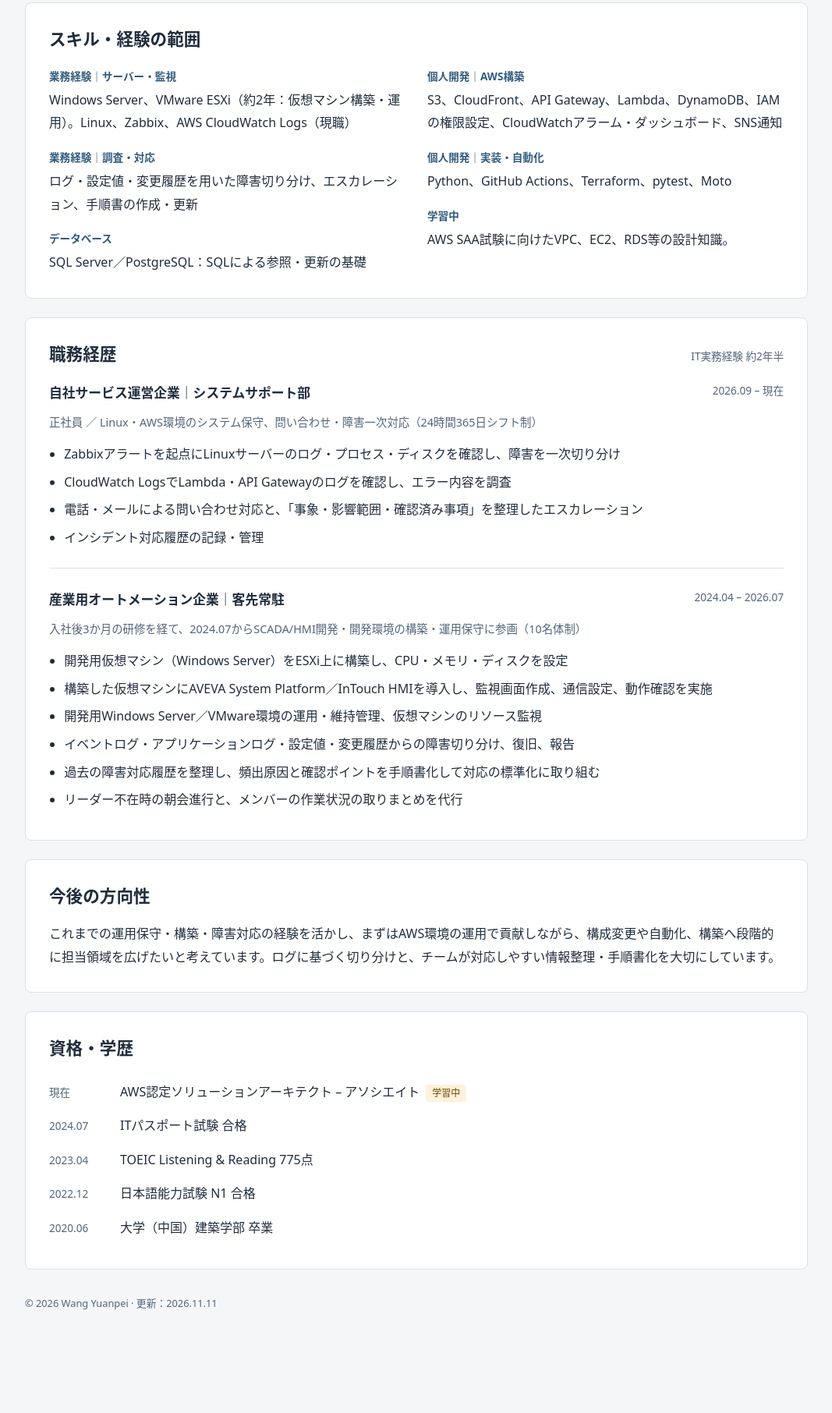
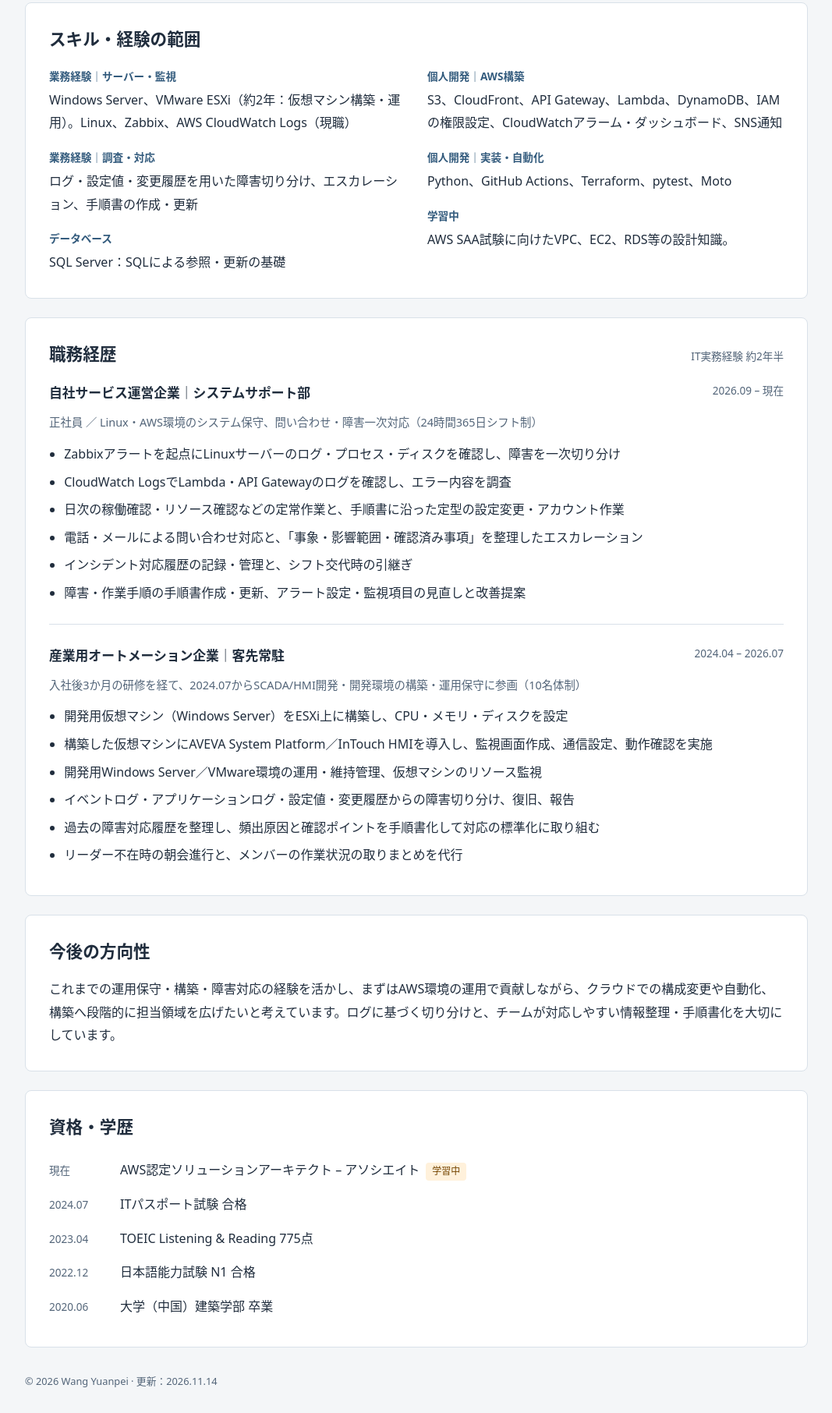
Before and after one commit to wangyuanpei8-del/cloud-resume-challenge, a plain HTML site: page frontend/index.html in a window 1280 px wide. Shown: the part 1982-3794 px from the top of the page at 78% size, without its empty margins (106-1173 px from the left). Before the commit the page ends 3693 px from the top, so only its background shows below. Drawn offline with Linux system fonts and the light colour scheme; no server answers.

Commit message:
docs: add current job duties, drop PostgreSQL, refresh dates

```diff
--- a/frontend/index.html
+++ b/frontend/index.html
@@ -21,11 +21,11 @@
 <div class="project-grid"><div><h3>構築・実装したこと</h3><ul><li>S3・CloudFrontによる静的コンテンツ配信と、OACによるS3へのアクセス制限</li><li>API Gateway・Lambda・DynamoDBによるアクセスカウンター</li><li>GitHub Actionsによるフロントエンド配信と、テスト成功後のLambda更新</li><li>Terraformによる構成全体のコード化（既存のS3・CloudFront・バックエンドをimport）と、Lambda実行ロールの最小権限化</li><li>CloudWatchアラーム（Lambdaエラー・API 5xx）とSNSによるメール通知、ダッシュボードによる可視化</li></ul></div><div><h3>設計と検証のポイント</h3><ul><li>サーバー管理の負担を抑えるため、マネージドサービスを採用</li><li>DynamoDBの原子的な加算で、読み取り後の上書きによる更新競合を回避</li><li>pytest・Motoでレスポンス、初回値、連続加算、保存結果の4項目を検証</li></ul></div></div>
 <div class="project-footer"><p class="note">単体テストはDynamoDBをモック化しています。実際のIAM・CORS・配信設定の検証とは別です。カウンターはAPIの呼び出しに応じて加算するもので、ユニーク訪問者数ではありません。</p><div class="project-links"><a href="https://github.com/wangyuanpei8-del/cloud-resume-challenge">ソースコード・構成説明</a><a href="https://github.com/wangyuanpei8-del/cloud-resume-challenge/blob/main/backend/tests/test_lambda_function.py">テストコード</a><a href="https://github.com/wangyuanpei8-del/cloud-resume-challenge/blob/main/.github/workflows/backend.yml">CI/CD定義</a></div></div>
 </section>
-<section class="card" id="skills" aria-labelledby="skills-title"><div class="section-heading"><h2 id="skills-title">スキル・経験の範囲</h2></div><div class="skill-grid"><dl class="skills"><dt>業務経験｜サーバー・監視</dt><dd>Windows Server、VMware ESXi（約2年：仮想マシン構築・運用）。Linux、Zabbix、AWS CloudWatch Logs（現職）</dd><dt>業務経験｜調査・対応</dt><dd>ログ・設定値・変更履歴を用いた障害切り分け、エスカレーション、手順書の作成・更新</dd><dt>データベース</dt><dd>SQL Server／PostgreSQL：SQLによる参照・更新の基礎</dd></dl><dl class="skills"><dt>個人開発｜AWS構築</dt><dd>S3、CloudFront、API Gateway、Lambda、DynamoDB、IAMの権限設定、CloudWatchアラーム・ダッシュボード、SNS通知</dd><dt>個人開発｜実装・自動化</dt><dd>Python、GitHub Actions、Terraform、pytest、Moto</dd><dt>学習中</dt><dd>AWS SAA試験に向けたVPC、EC2、RDS等の設計知識。</dd></dl></div></section>
-<section class="card" id="experience" aria-labelledby="experience-title"><div class="section-heading"><h2 id="experience-title">職務経歴</h2><span class="section-label">IT実務経験 約2年半</span></div><article class="job"><div class="job-head"><h3>自社サービス運営企業｜システムサポート部</h3><span class="period">2026.09 – 現在</span></div><p class="job-summary">正社員 ／ Linux・AWS環境のシステム保守、問い合わせ・障害一次対応（24時間365日シフト制）</p><ul><li>Zabbixアラートを起点にLinuxサーバーのログ・プロセス・ディスクを確認し、障害を一次切り分け</li><li>CloudWatch LogsでLambda・API Gatewayのログを確認し、エラー内容を調査</li><li>電話・メールによる問い合わせ対応と、「事象・影響範囲・確認済み事項」を整理したエスカレーション</li><li>インシデント対応履歴の記録・管理</li></ul></article><article class="job"><div class="job-head"><h3>産業用オートメーション企業｜客先常駐</h3><span class="period">2024.04 – 2026.07</span></div><p class="job-summary">入社後3か月の研修を経て、2024.07からSCADA/HMI開発・開発環境の構築・運用保守に参画（10名体制）</p><ul><li>開発用仮想マシン（Windows Server）をESXi上に構築し、CPU・メモリ・ディスクを設定</li><li>構築した仮想マシンにAVEVA System Platform／InTouch HMIを導入し、監視画面作成、通信設定、動作確認を実施</li><li>開発用Windows Server／VMware環境の運用・維持管理、仮想マシンのリソース監視</li><li>イベントログ・アプリケーションログ・設定値・変更履歴からの障害切り分け、復旧、報告</li><li>過去の障害対応履歴を整理し、頻出原因と確認ポイントを手順書化して対応の標準化に取り組む</li><li>リーダー不在時の朝会進行と、メンバーの作業状況の取りまとめを代行</li></ul></article></section>
-<section class="card" aria-labelledby="direction-title"><div class="section-heading"><h2 id="direction-title">今後の方向性</h2></div><p>これまでの運用保守・構築・障害対応の経験を活かし、まずはAWS環境の運用で貢献しながら、構成変更や自動化、構築へ段階的に担当領域を広げたいと考えています。ログに基づく切り分けと、チームが対応しやすい情報整理・手順書化を大切にしています。</p></section>
+<section class="card" id="skills" aria-labelledby="skills-title"><div class="section-heading"><h2 id="skills-title">スキル・経験の範囲</h2></div><div class="skill-grid"><dl class="skills"><dt>業務経験｜サーバー・監視</dt><dd>Windows Server、VMware ESXi（約2年：仮想マシン構築・運用）。Linux、Zabbix、AWS CloudWatch Logs（現職）</dd><dt>業務経験｜調査・対応</dt><dd>ログ・設定値・変更履歴を用いた障害切り分け、エスカレーション、手順書の作成・更新</dd><dt>データベース</dt><dd>SQL Server：SQLによる参照・更新の基礎</dd></dl><dl class="skills"><dt>個人開発｜AWS構築</dt><dd>S3、CloudFront、API Gateway、Lambda、DynamoDB、IAMの権限設定、CloudWatchアラーム・ダッシュボード、SNS通知</dd><dt>個人開発｜実装・自動化</dt><dd>Python、GitHub Actions、Terraform、pytest、Moto</dd><dt>学習中</dt><dd>AWS SAA試験に向けたVPC、EC2、RDS等の設計知識。</dd></dl></div></section>
+<section class="card" id="experience" aria-labelledby="experience-title"><div class="section-heading"><h2 id="experience-title">職務経歴</h2><span class="section-label">IT実務経験 約2年半</span></div><article class="job"><div class="job-head"><h3>自社サービス運営企業｜システムサポート部</h3><span class="period">2026.09 – 現在</span></div><p class="job-summary">正社員 ／ Linux・AWS環境のシステム保守、問い合わせ・障害一次対応（24時間365日シフト制）</p><ul><li>Zabbixアラートを起点にLinuxサーバーのログ・プロセス・ディスクを確認し、障害を一次切り分け</li><li>CloudWatch LogsでLambda・API Gatewayのログを確認し、エラー内容を調査</li><li>日次の稼働確認・リソース確認などの定常作業と、手順書に沿った定型の設定変更・アカウント作業</li><li>電話・メールによる問い合わせ対応と、「事象・影響範囲・確認済み事項」を整理したエスカレーション</li><li>インシデント対応履歴の記録・管理と、シフト交代時の引継ぎ</li><li>障害・作業手順の手順書作成・更新、アラート設定・監視項目の見直しと改善提案</li></ul></article><article class="job"><div class="job-head"><h3>産業用オートメーション企業｜客先常駐</h3><span class="period">2024.04 – 2026.07</span></div><p class="job-summary">入社後3か月の研修を経て、2024.07からSCADA/HMI開発・開発環境の構築・運用保守に参画（10名体制）</p><ul><li>開発用仮想マシン（Windows Server）をESXi上に構築し、CPU・メモリ・ディスクを設定</li><li>構築した仮想マシンにAVEVA System Platform／InTouch HMIを導入し、監視画面作成、通信設定、動作確認を実施</li><li>開発用Windows Server／VMware環境の運用・維持管理、仮想マシンのリソース監視</li><li>イベントログ・アプリケーションログ・設定値・変更履歴からの障害切り分け、復旧、報告</li><li>過去の障害対応履歴を整理し、頻出原因と確認ポイントを手順書化して対応の標準化に取り組む</li><li>リーダー不在時の朝会進行と、メンバーの作業状況の取りまとめを代行</li></ul></article></section>
+<section class="card" aria-labelledby="direction-title"><div class="section-heading"><h2 id="direction-title">今後の方向性</h2></div><p>これまでの運用保守・構築・障害対応の経験を活かし、まずはAWS環境の運用で貢献しながら、クラウドでの構成変更や自動化、構築へ段階的に担当領域を広げたいと考えています。ログに基づく切り分けと、チームが対応しやすい情報整理・手順書化を大切にしています。</p></section>
 <section class="card" id="qualifications" aria-labelledby="qualifications-title"><div class="section-heading"><h2 id="qualifications-title">資格・学歴</h2></div><ul class="certs"><li><span class="cert-date">現在</span><span>AWS認定ソリューションアーキテクト – アソシエイト<span class="badge">学習中</span></span></li><li><span class="cert-date">2024.07</span><span>ITパスポート試験 合格</span></li><li><span class="cert-date">2023.04</span><span>TOEIC Listening &amp; Reading 775点</span></li><li><span class="cert-date">2022.12</span><span>日本語能力試験 N1 合格</span></li><li><span class="cert-date">2020.06</span><span>大学（中国）建築学部 卒業</span></li></ul></section>
 </main>
-<footer class="container footer"><span>© 2026 Wang Yuanpei · 更新：2026.11.11</span></footer>
+<footer class="container footer"><span>© 2026 Wang Yuanpei · 更新：2026.11.14</span></footer>
 <script src="counter.js" defer></script>
 </body></html>
```
Also changed, not shown: frontend/en.html (+4 -4 lines), 1 other file.
